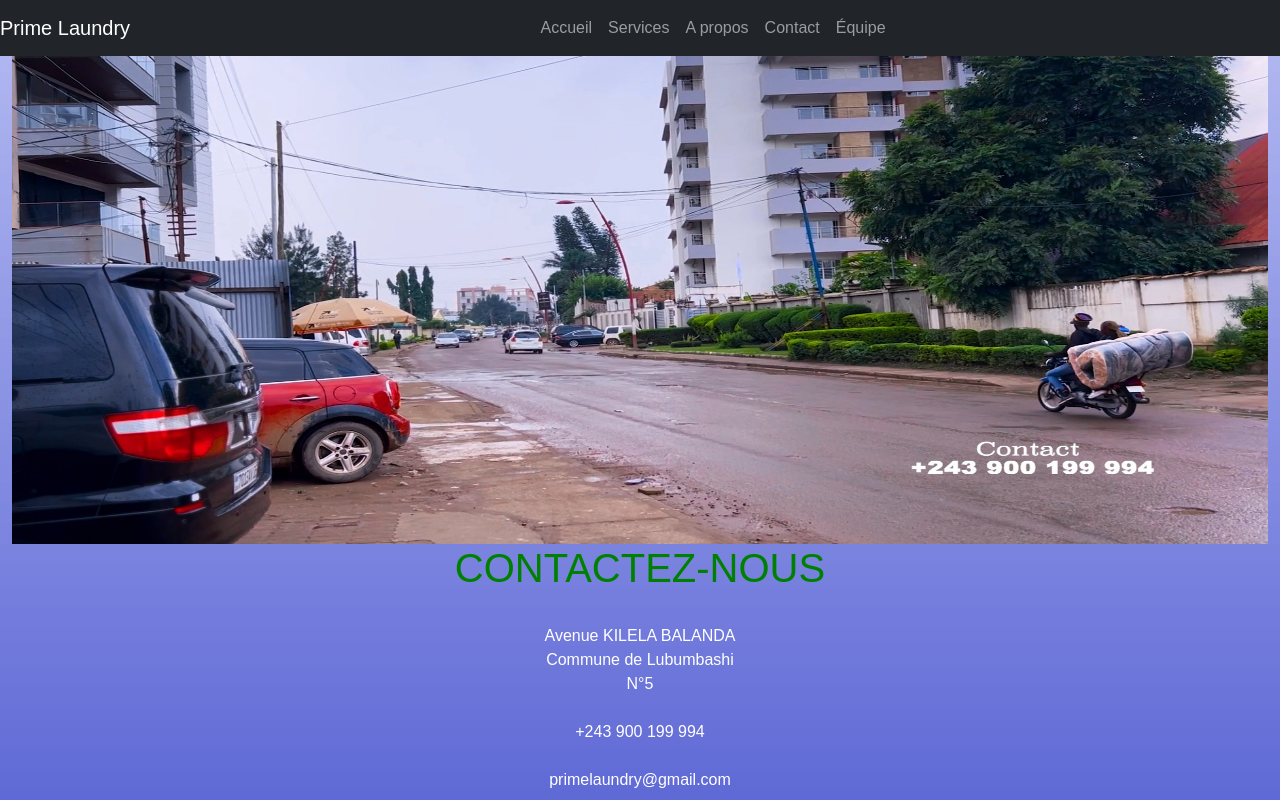
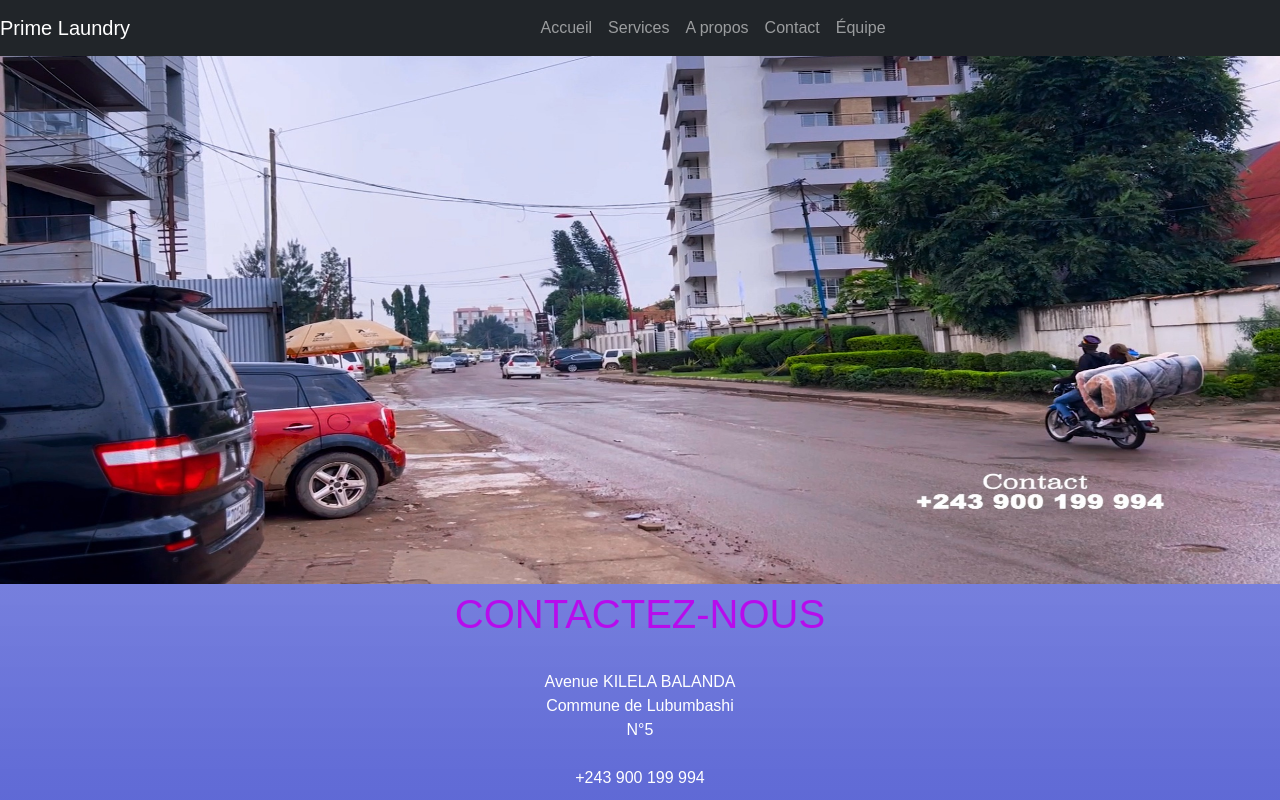
Before and after one commit to whilesolution/web1, a website: page contact.html in a window 1280 px wide. Shown: the top 800 px of the page. Drawn offline with Linux system fonts and the light colour scheme.

Commit message:
Modification dernière

```diff
--- a/contact.html
+++ b/contact.html
@@ -12,12 +12,13 @@
 </head>
 <body>
     <header id="header"></header>
+    <img class="image_contact" src="images/contact/PUB(8).jpg">
     <div class="container">
         <div class="row">
             <div class="col-md-12">
-            <img class="image_contact" src="images/contact/PUB(8).jpg">
+
                 <div class="texte">
-                    <b><h1>CONTACTEZ-NOUS</h1><br></b>
+                    <b><h1>CONTACTEZ-NOUS</h1></b><br>
                     <div> Avenue KILELA BALANDA <br> Commune de Lubumbashi <br> N°5</div><br>
                     <div>+243 900 199 994</div><br>
                     <div>primelaundry@gmail.com</div><br>
@@ -37,9 +38,7 @@
                         <button type="submit" name="yes" class="btn btn-success">Envoyez</button>
                     </form>
 
-
                 </div>
-
             </div>
         </div>
     </div>
--- a/css/style_contact.css
+++ b/css/style_contact.css
@@ -54,23 +54,24 @@ body {
   }
   img{
     width: 100%;
-    height: 65vh;
+    height: 70vh;
     position: relative;
-    margin-right: 210px;
+
     display: flex;
 }
 .texte{
     text-align: center;
 }
 h1{
-    color: green;
+    color: rgb(183, 12, 236);
+    padding-top: 6px;
 
 }
 form{
   display: block ;
   position: relative;
   align-items: center;
-  flex-direction: column;
+
 
 }
 .form-control{
```
